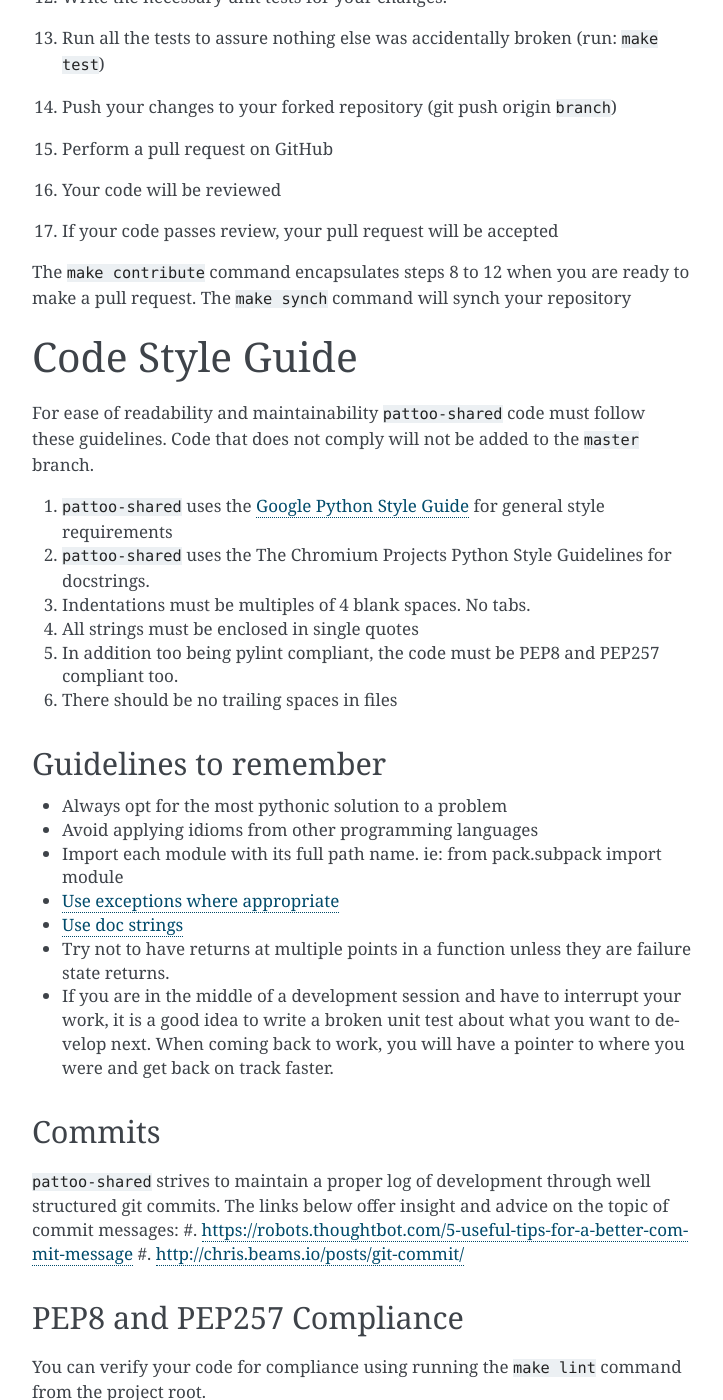
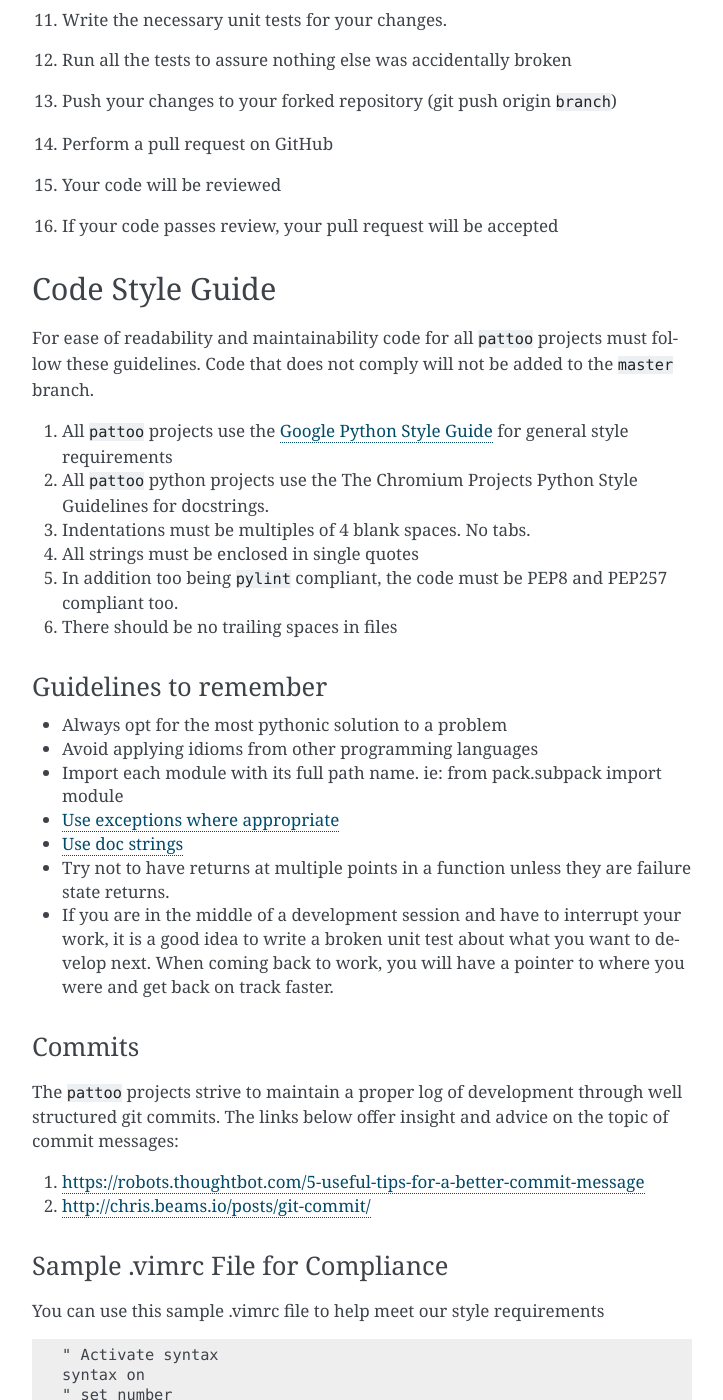
Before and after one commit to gill876/pattoo-shared, a Sphinx documentation site: the page built from docs/contributing.rst, in a window 1280 px wide and 1400 px high, scrolled down 1164 px. Shown: the whole window, without its empty margins (388-1111 px from the left). Built offline with Sphinx 7.4.7, drawn with Linux system fonts in a browser that asks for light colours; pages that are not in the unit, such as notebooks, are missing from menus; some of the changed text lies outside the part shown.

Commit message:
Updated documentation to create a separate Contributor section

```diff
--- a/docs/contributing.rst
+++ b/docs/contributing.rst
@@ -7,10 +12,9 @@
 #. If the feature is approved, assign the issue to yourself
 #. Fork the project
 #. Clone the fork to your local machine
-#. Run ``python3 setup.py install --user`` to install the package in your local environment.
 #. Add the original project as a remote (git remote add upstream https://github.com/PalisadoesFoundation/pattoo-shared, check with: git remote -v)
 #. Create a topic branch for your change (git checkout -b ``BranchName``\ )
-#. You may create additional branches if modifying multiple parts of the code
+#. you may create additional branches if modifying multiple parts of the code
 #. Write code and Commit your changes locally. An example of a proper ``git commit`` message can be seen below:
 
     .. code-block::
@@ -32,34 +36,31 @@
 
 #. When you need to synch with upstream (pull the latest changes from main repo into your current branch), do:
 
-   #. ``git fetch upstream``
-   #. ``git merge upstream/master`` (or run ``make synch`` to let the projects makefile handle synching)
+     #. ``git fetch upstream``
+     #. ``git merge upstream/master``
 
 #. Check for unnecessary white space with ``git diff --check``.
 #. Write the necessary unit tests for your changes.
-#. Run all the tests to assure nothing else was accidentally broken (run: ``make test``\ )
+#. Run all the tests to assure nothing else was accidentally broken
 #. Push your changes to your forked repository (git push origin ``branch``\ )
 #. Perform a pull request on GitHub
 #. Your code will be reviewed
 #. If your code passes review, your pull request will be accepted
 
-The ``make contribute`` command encapsulates steps 8 to 12 when you are ready to make a pull request.
-The ``make synch`` command will synch your repository
+Code Style Guide
+----------------
 
-Code Style Guide
-================
+For ease of readability and maintainability code for all ``pattoo`` projects must follow these guidelines. Code that does not comply will not be added to the ``master`` branch.
 
-For ease of readability and maintainability ``pattoo-shared`` code must follow these guidelines. Code that does not comply will not be added to the ``master`` branch.
-
-#. ``pattoo-shared`` uses the `Google Python Style Guide <https://google.github.io/styleguide/pyguide.html#Exceptions>`_ for general style requirements
-#. ``pattoo-shared`` uses the The Chromium Projects Python Style Guidelines for docstrings.
+#. All ``pattoo`` projects use the `Google Python Style Guide <https://google.github.io/styleguide/pyguide.html#Exceptions>`_ for general style requirements
+#. All ``pattoo`` python projects use the The Chromium Projects Python Style Guidelines for docstrings.
 #. Indentations must be multiples of 4 blank spaces. No tabs.
 #. All strings must be enclosed in single quotes
-#. In addition too being pylint compliant, the code must be PEP8 and PEP257 compliant too.
+#. In addition too being ``pylint`` compliant, the code must be PEP8 and PEP257 compliant too.
 #. There should be no trailing spaces in files
 
 Guidelines to remember
-----------------------
+^^^^^^^^^^^^^^^^^^^^^^
 
 * Always opt for the most pythonic solution to a problem
 * Avoid applying idioms from other programming languages
@@ -70,19 +71,15 @@
 * If you are in the middle of a development session and have to interrupt your work, it is a good idea to write a broken unit test about what you want to develop next. When coming back to work, you will have a pointer to where you were and get back on track faster.
 
 Commits
--------
+^^^^^^^
 
-``pattoo-shared`` strives to maintain a proper log of development through well structured git commits. The links below offer insight and advice on the topic of commit messages:
+The ``pattoo`` projects strive to maintain a proper log of development through well structured git commits. The links below offer insight and advice on the topic of commit messages:
+
 #. https://robots.thoughtbot.com/5-useful-tips-for-a-better-commit-message
 #. http://chris.beams.io/posts/git-commit/
 
-PEP8 and PEP257 Compliance
---------------------------
-
-You can verify your code for compliance using running the ``make lint`` command from the project root.
-
 Sample .vimrc File for Compliance
----------------------------------
+^^^^^^^^^^^^^^^^^^^^^^^^^^^^^^^^^
 
 You can use this sample .vimrc file to help meet our style requirements
 
```
Also changed, not shown: other parts of docs/contributing.rst (+5 -0 lines), docs/index.rst (+9 -0 lines).
